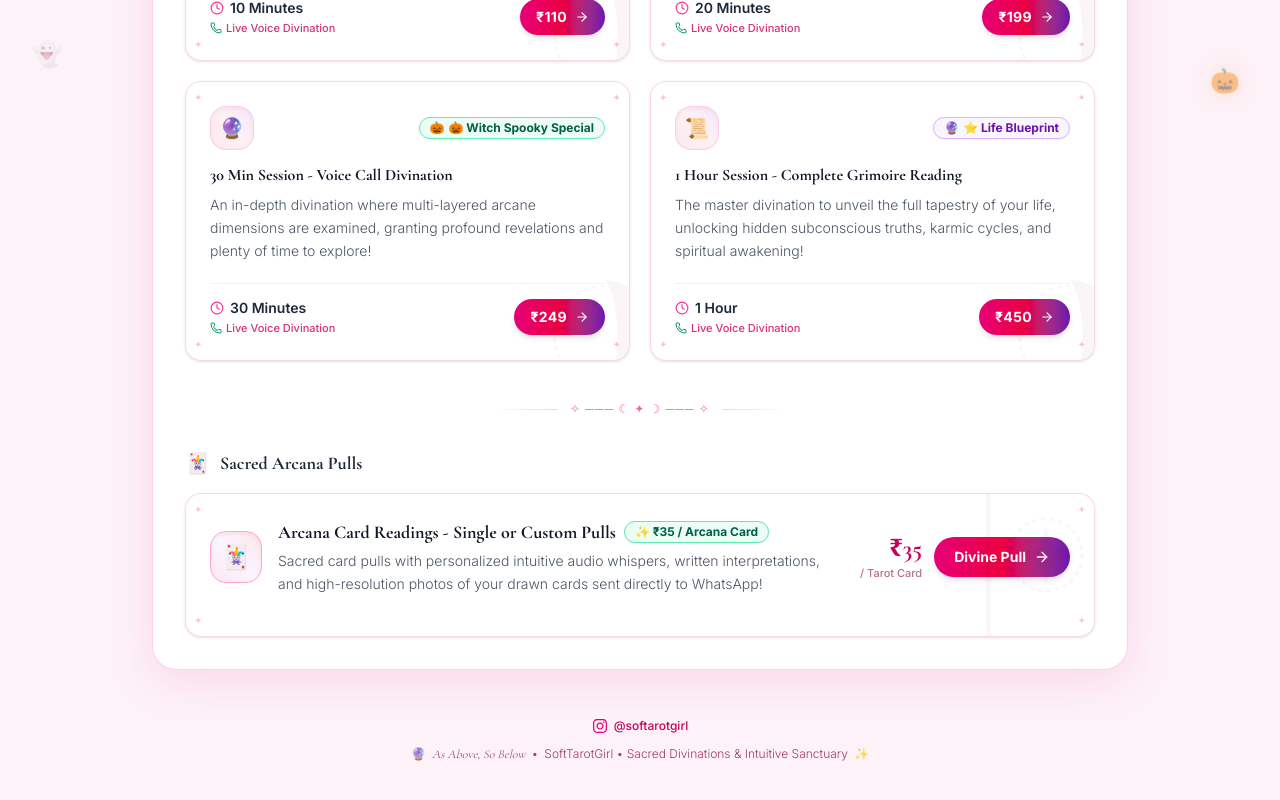
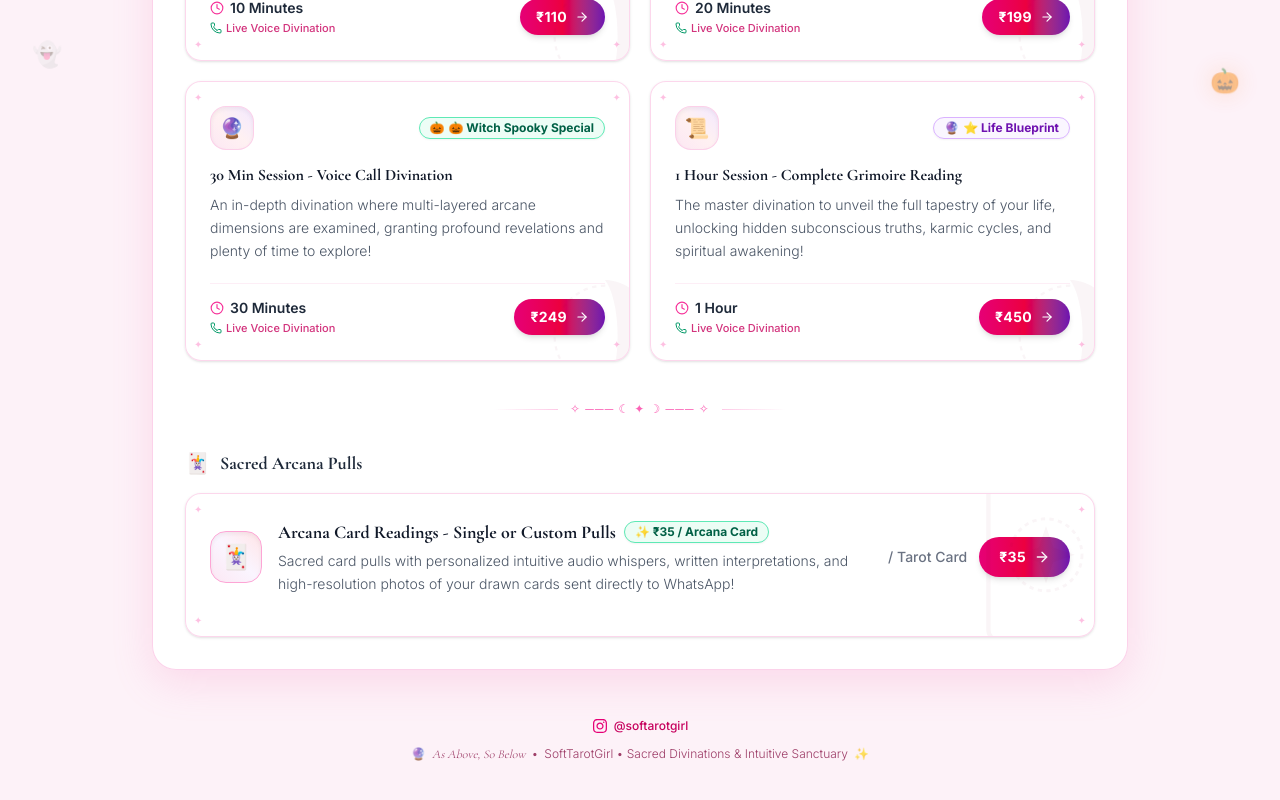
Before and after one commit to prasenjeet-0322/Tarot-reading, a Next.js app: page / in a window 1280 px wide. Shown: the part 633-1433 px from the top of the page. Built offline with nearby package versions, Linux system fonts and the light colour scheme; no server answers.

Commit message:
Replace Divine Pull with card price in action button

```diff
--- a/src/components/SessionsView.tsx
+++ b/src/components/SessionsView.tsx
@@ -201,14 +201,13 @@ export function SessionsView({ onSelectSession }: SessionsViewProps) {
                 {/* Price & CTA */}
                 <div className="flex items-center gap-3 shrink-0 self-end sm:self-center">
                   <div className="text-right">
-                    <span className="text-xl sm:text-2xl font-serif font-black text-pink-700">₹35</span>
-                    <span className="text-[11px] text-pink-900/60 font-medium block">/ Tarot Card</span>
+                    <span className="text-xs sm:text-sm text-gray-500 font-medium block">/ Tarot Card</span>
                   </div>
                   <button
                     type="button"
                     className="inline-flex items-center gap-2 px-5 py-2.5 rounded-full bg-gradient-to-r from-pink-600 via-rose-600 to-purple-800 text-white font-bold text-sm shadow-md hover:shadow-pink-300/60 hover:brightness-110 active:scale-95 transition-all"
                   >
-                    <span>Divine Pull</span>
+                    <span className="tracking-wide">{session.price}</span>
                     <ArrowRight className="w-4 h-4 group-hover:translate-x-0.5 transition-transform" />
                   </button>
                 </div>
```
